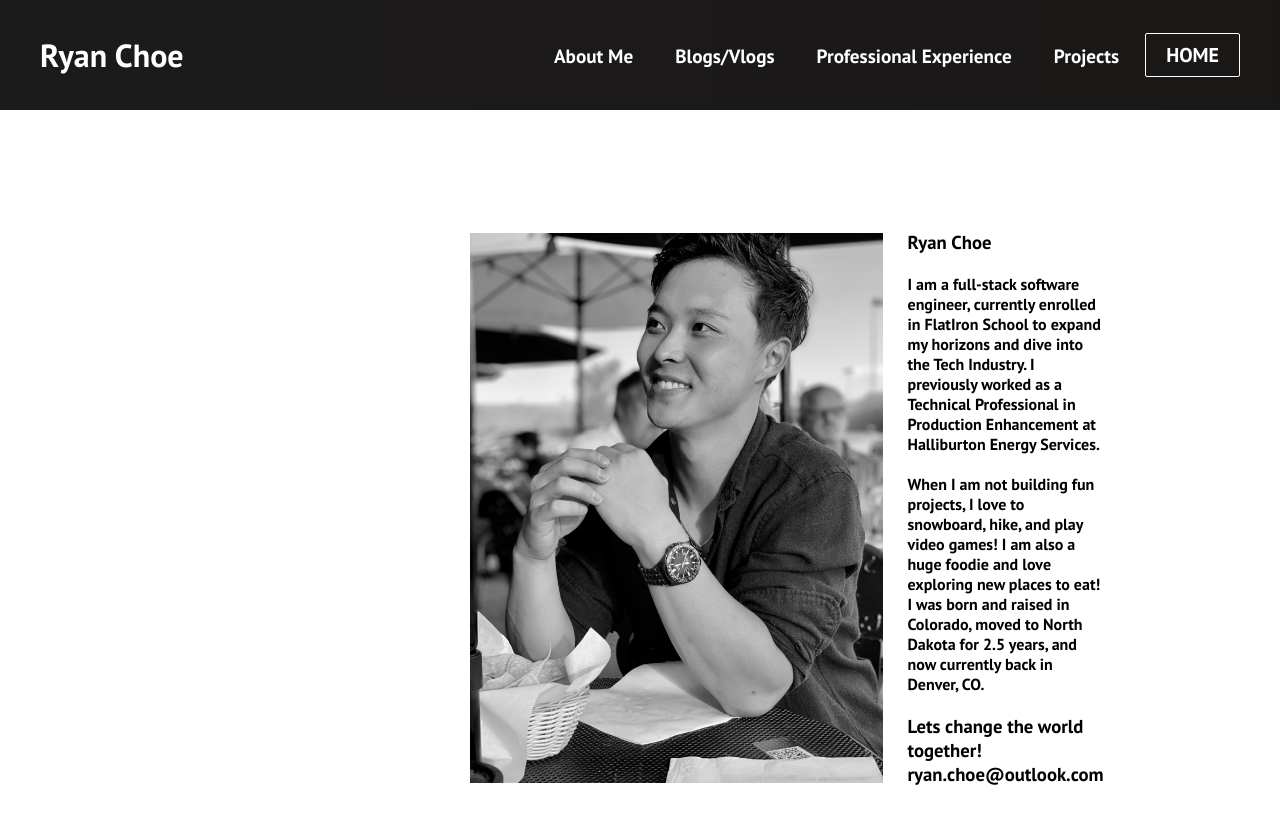
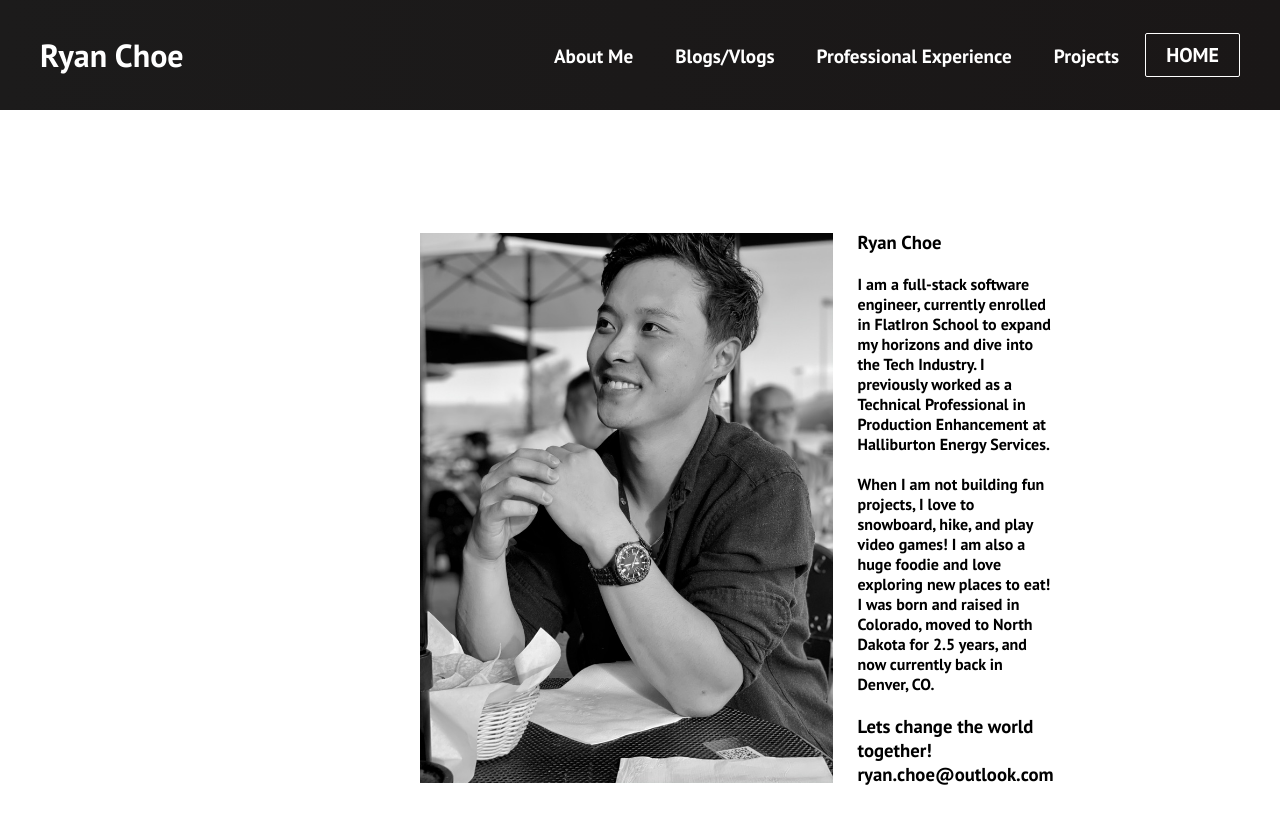
Before and after one commit to rchoe1229/Personal-Website, a React (Create React App) app: page /aboutmoi in a window 1280 px wide. Shown: the top 824 px of the page. Built offline with nearby package versions, Linux system fonts and the light colour scheme.

Commit message:
About Me fix

```diff
--- a/src/App.css
+++ b/src/App.css
@@ -29,7 +29,7 @@
 .portrait {
   display: flex;
   align-items: center;
-  margin-left: 350px;
+  margin-left: 300px;
   margin-right: 25px;
   width: 100%;
 }
```
